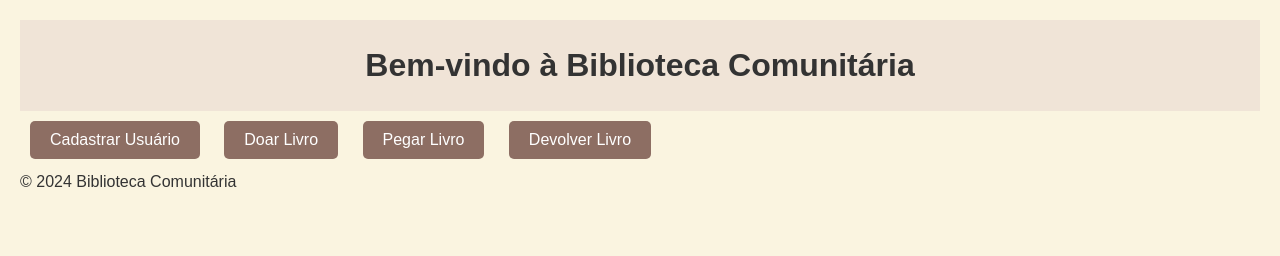
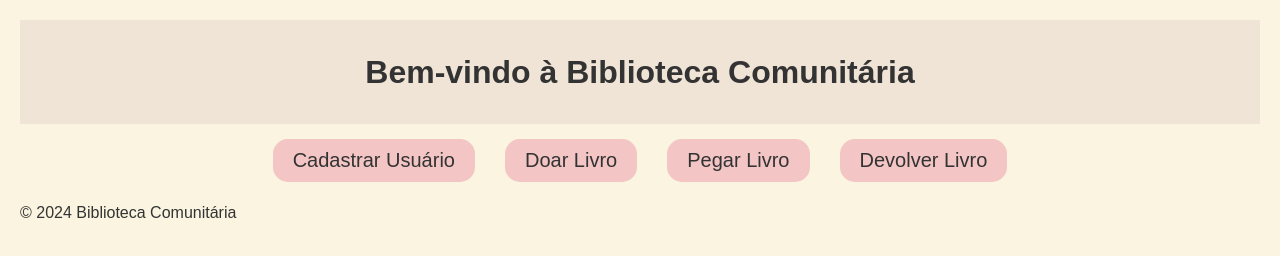
Before and after one commit to byasun/Biblioteca, a website: page frontend/index.html in a window 1280 px wide. Drawn offline with Linux system fonts and the light colour scheme; files that its build step writes are made by us from their sources.

Commit message:
Atualização css

```diff
--- a/frontend/index.html
+++ b/frontend/index.html
@@ -1,27 +1,37 @@
 <!DOCTYPE html>
 <html lang="pt-BR">
 <head>
+
     <meta charset="UTF-8">
     <meta name="viewport" content="width=device-width, initial-scale=1.0">
     <title>Biblioteca Comunitária</title>
-    <link rel="stylesheet" type="text/css" href="frontend/public/css/estilos.css">
+    <link rel="stylesheet" type="text/css" href="/css/estilos.css"> <!-- Corrigido aqui -->
+
 </head>
+
 <body>
     <header>
+
         <h1>Bem-vindo à Biblioteca Comunitária</h1>
+
     </header>
 
     <nav>
         <div class="menu-botoes">
+
             <button onclick="window.location.href='/cadastrarUsuario';">Cadastrar Usuário</button>
             <button onclick="window.location.href='/cadastrarLivro';">Doar Livro</button>
             <button onclick="window.location.href='/pegarLivro';">Pegar Livro</button>
             <button onclick="window.location.href='/devolverLivro';">Devolver Livro</button>
+
         </div>
     </nav>
 
     <footer>
+
         <p>&copy; 2024 Biblioteca Comunitária</p>
+
     </footer>
+
 </body>
 </html>
--- a/frontend/public/css/estilos.css
+++ b/frontend/public/css/estilos.css
@@ -3,15 +3,20 @@
     --cor-fundo: #faf4e0;
     --cor-texto: #333;
     --cor-botao: #8d6e63;
-    --cor-botao-hover: #006b34;
-    --cor-botao-secundario: #008542;
+    --cor-botao-hover: #333;
+    --cor-botao-secundario: #6b8e23;
     --cor-botao-secundario-hover: #006f34;
     --cor-header: #f0e4d7;
+    --cor-header-secundario: #9c89b8; /* nova cor para cabeçalho secundário */
     --cor-tabela-header: #008542;
+    --cor-destaque: #d0b49f; /* nova cor para destaque */
     --cor-alerta: #f44336;
     --cor-sucesso: #4CAF50;
     --cor-info: #2196F3;
     --cor-atencao: #ff9800;
+    --cor-botao-acao: #f3c5c5; /* nova cor para botões de ação */
+    --cor-botao-principal: #f0a500; /* nova cor para botões principais */
+    --cor-fundo-alternativo: #fff8e1; /* nova cor para fundo alternativo */
 }
 
 /* Reset básico */
@@ -24,7 +29,7 @@
 /* Corpo da página */
 body {
     font-family: Arial, sans-serif;
-    line-height: 1.6;
+    line-height: 2;
     background-color: var(--cor-fundo);
     color: var(--cor-texto);
     padding: 20px;
@@ -45,13 +50,13 @@ header h1 {
 /* Botões */
 button {
     background-color: var(--cor-botao);
-    color: white;
+    color: #f1f1f1;
     border: none;
     padding: 10px 20px;
     cursor: pointer;
-    font-size: 16px;
+    font-size: 20px;
     margin: 10px;
-    border-radius: 5px;
+    border-radius: 15px;
     transition: background-color 0.3s ease;
 }
 
@@ -59,11 +64,17 @@ button:hover {
     background-color: var(--cor-botao-hover);
 }
 
+/* Botões de Ação */
+.menu-botoes button {
+    background-color: var(--cor-botao-acao); /* Botões de ação com nova cor */
+    color: var(--cor-texto);
+}
+
 /* Formulários */
 form {
     max-width: 600px;
     margin: 20px auto;
-    background: #fff;
+    background: var(--cor-fundo-alternativo); /* Fundo alternativo para o formulário */
     padding: 20px;
     border-radius: 8px;
     box-shadow: 0 0 10px rgba(0, 0, 0, 0.1);
@@ -135,6 +146,16 @@ table tr:hover {
     background-color: var(--cor-atencao);
 }
 
+nav .menu-botoes {
+    display: flex;
+    justify-content: center;
+    flex-wrap: wrap;
+}
+
+.menu-botoes button {
+    margin: 15px; /* Adiciona espaçamento entre os botões */
+}
+
 /* Navegação */
 nav ul {
     list-style: none;
```
Also changed, not shown: frontend/cadastrarLivro.html (+1 -1 lines), frontend/cadastrarUsuario.html (+1 -1 lines), frontend/devolverLivro.html (+1 -1 lines), frontend/pegarLivro.html (+1 -1 lines), package.json (+4 -3 lines), server.js (+6 -6 lines), 1 other file.
